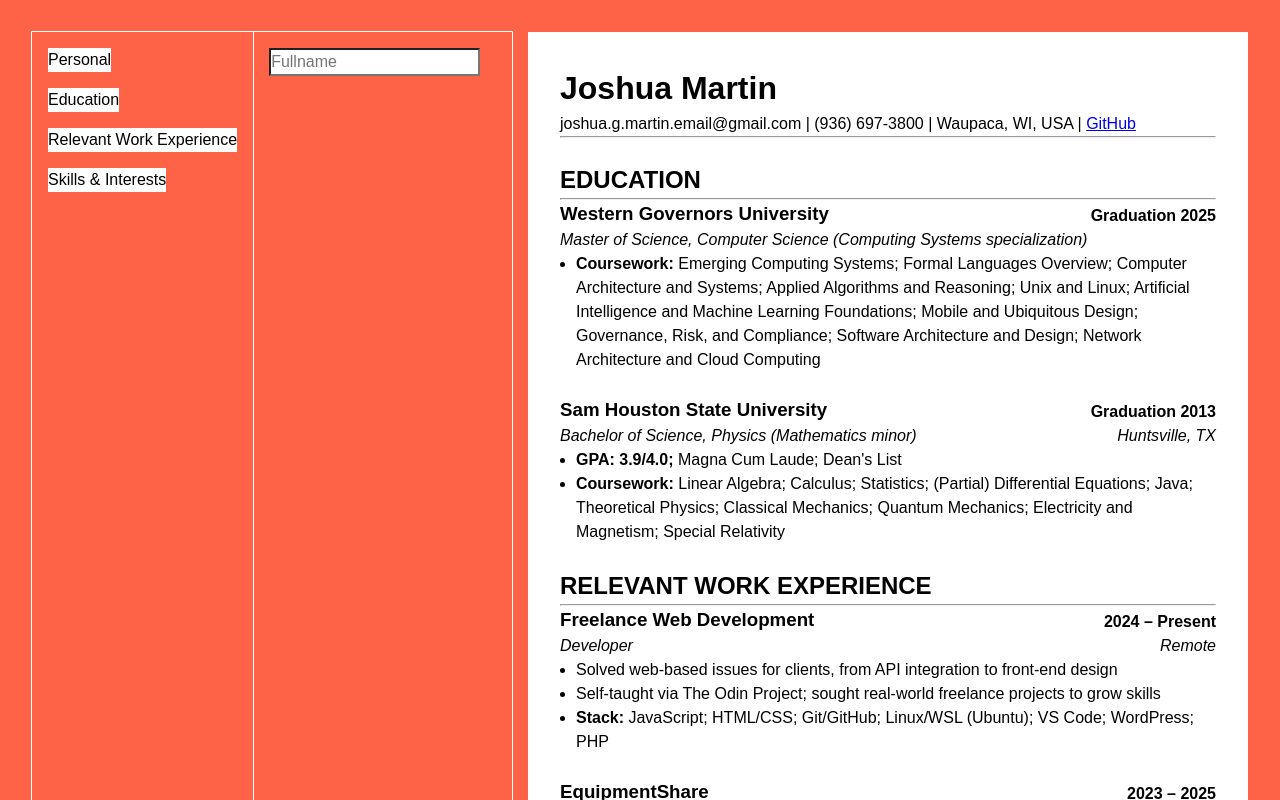
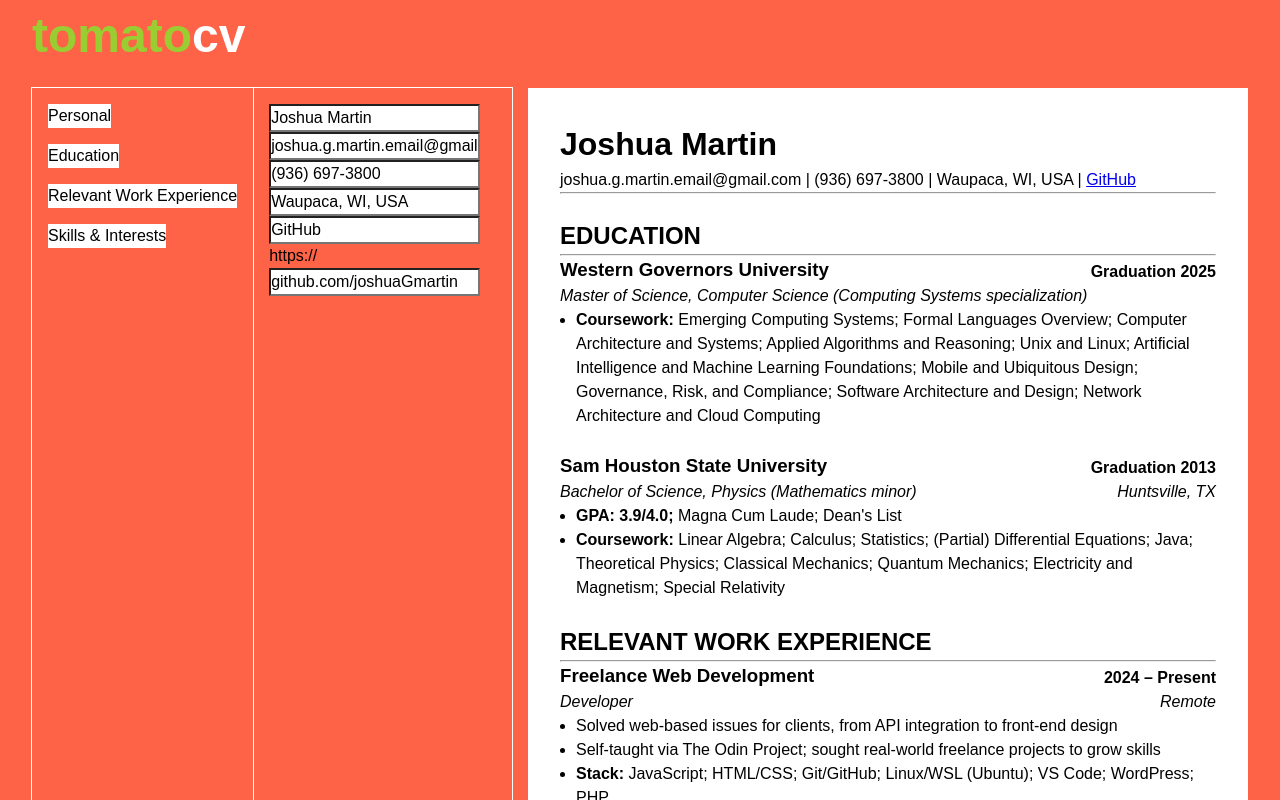
Before and after one commit to joshuaGmartin/cv-app, a React (Vite) app: page / in a window 1280 px wide. Shown: the top 800 px of the page. Built offline with nearby package versions, Linux system fonts and the light colour scheme.

Commit message:
Connect personal input to Resume. Add page title

```diff
--- a/index.html
+++ b/index.html
@@ -6,6 +6,7 @@
     <title>tomato-cv</title>
   </head>
   <body>
+    <h1 id="page-title">tomato<span>cv</span></h1>
     <div id="root"></div>
     <script type="module" src="/src/main.jsx"></script>
   </body>
--- a/src/App.jsx
+++ b/src/App.jsx
@@ -9,7 +9,7 @@ function App() {
 
   return (
     <>
-      <InfoInput setUserData={setUserData}></InfoInput>
+      <InfoInput userData={userData} setUserData={setUserData}></InfoInput>
       <Resume userData={userData}></Resume>
     </>
   );
--- a/src/components/InfoInput.jsx
+++ b/src/components/InfoInput.jsx
@@ -12,19 +12,30 @@ const infoSections = [
   "Skills & Interests",
 ];
 
-export default function InfoInput({ setUserData }) {
+export default function InfoInput({ userData, setUserData }) {
   const [infoSelection, setInfoSelection] = useState("Personal");
 
   function infoSelectionComponent() {
     switch (infoSelection) {
       case "Education":
-        return <EducationInfoInput setUserData={setUserData} />;
+        return (
+          <EducationInfoInput userData={userData} setUserData={setUserData} />
+        );
       case "Relevant Work Experience":
-        return <WorkExpInfoInput setUserData={setUserData} />;
+        return (
+          <WorkExpInfoInput userData={userData} setUserData={setUserData} />
+        );
       case "Skills & Interests":
-        return <SkillsAndIntInfoInput setUserData={setUserData} />;
+        return (
+          <SkillsAndIntInfoInput
+            userData={userData}
+            setUserData={setUserData}
+          />
+        );
       default:
-        return <PersonalInfoInput setUserData={setUserData} />;
+        return (
+          <PersonalInfoInput userData={userData} setUserData={setUserData} />
+        );
     }
   }
 
--- a/src/components/PersonalInfoInput.jsx
+++ b/src/components/PersonalInfoInput.jsx
@@ -1,7 +1,58 @@
-export default function PersonalInfoInput() {
+import userData from "../userData";
+
+export default function PersonalInfoInput({ userData, setUserData }) {
   return (
     <div className="PersonalInfoInput">
-      <input type="text" placeholder="Fullname" />
+      {Object.keys(userData.personal).map((key) => {
+        return (
+          <div key={key}>
+            {key === "portfolioLink" ? "https:// " : null}
+            <input
+              type="text"
+              placeholder={editValues(null, userData, key, "placeholder")}
+              value={editValues(null, userData, key, "value")}
+              onChange={(e) =>
+                setUserData({
+                  ...userData,
+                  personal: {
+                    ...userData.personal,
+                    [key]: editValues(e, userData, key, "onChange"),
+                  },
+                })
+              }
+            />
+          </div>
+        );
+      })}
     </div>
   );
 }
+
+function editValues(e, userData, key, value) {
+  if (value === "placeholder") {
+    switch (key) {
+      case "portfolioLink":
+        return "portfolio link";
+      default:
+        return key;
+    }
+  }
+
+  if (value === "value") {
+    switch (key) {
+      case "portfolioLink":
+        return userData.personal[key].slice(8);
+      default:
+        return userData.personal[key];
+    }
+  }
+
+  if (value === "onChange") {
+    switch (key) {
+      case "portfolioLink":
+        return "https://" + e.target.value;
+      default:
+        return e.target.value;
+    }
+  }
+}
--- a/src/components/Resume.jsx
+++ b/src/components/Resume.jsx
@@ -1,7 +1,6 @@
 import ResumePortionPersonal from "./ResumePortionPersonal";
 import ResumePortionEducation from "./ResumePortionEducation";
 import ResumePortionWorkExp from "./ResumePortionWorkExp";
-import { use } from "react";
 
 export default function Resume({ userData }) {
   return (
--- a/src/components/ResumePortionPersonal.jsx
+++ b/src/components/ResumePortionPersonal.jsx
@@ -4,7 +4,9 @@ export default function ResumePortionPersonal({ userData }) {
       <h1>{userData.personal.fullname}</h1>
       {userData.personal.email} | {userData.personal.phone} |{" "}
       {userData.personal.location} |{" "}
-      <a href={userData.personal.gitHub}>GitHub</a>
+      <a href={userData.personal.portfolioLink}>
+        {userData.personal.portfolioName}
+      </a>
       <hr />
     </div>
   );
--- a/src/index.css
+++ b/src/index.css
@@ -25,6 +25,15 @@
 
   * {
     /* padding: var(--padding); */
+  }
+}
+
+#page-title {
+  margin: 0 2rem -1rem;
+  font-size: 3rem;
+  color: yellowgreen;
+  span {
+    color: white;
   }
 }
 
--- a/src/userData.js
+++ b/src/userData.js
@@ -4,7 +4,8 @@ let userData = {
     email: "joshua.g.martin.email@gmail.com",
     phone: "(936) 697-3800",
     location: "Waupaca, WI, USA",
-    gitHub: "https://github.com/joshuaGmartin",
+    portfolioName: "GitHub",
+    portfolioLink: "https://github.com/joshuaGmartin",
   },
   education: [
     {
```
